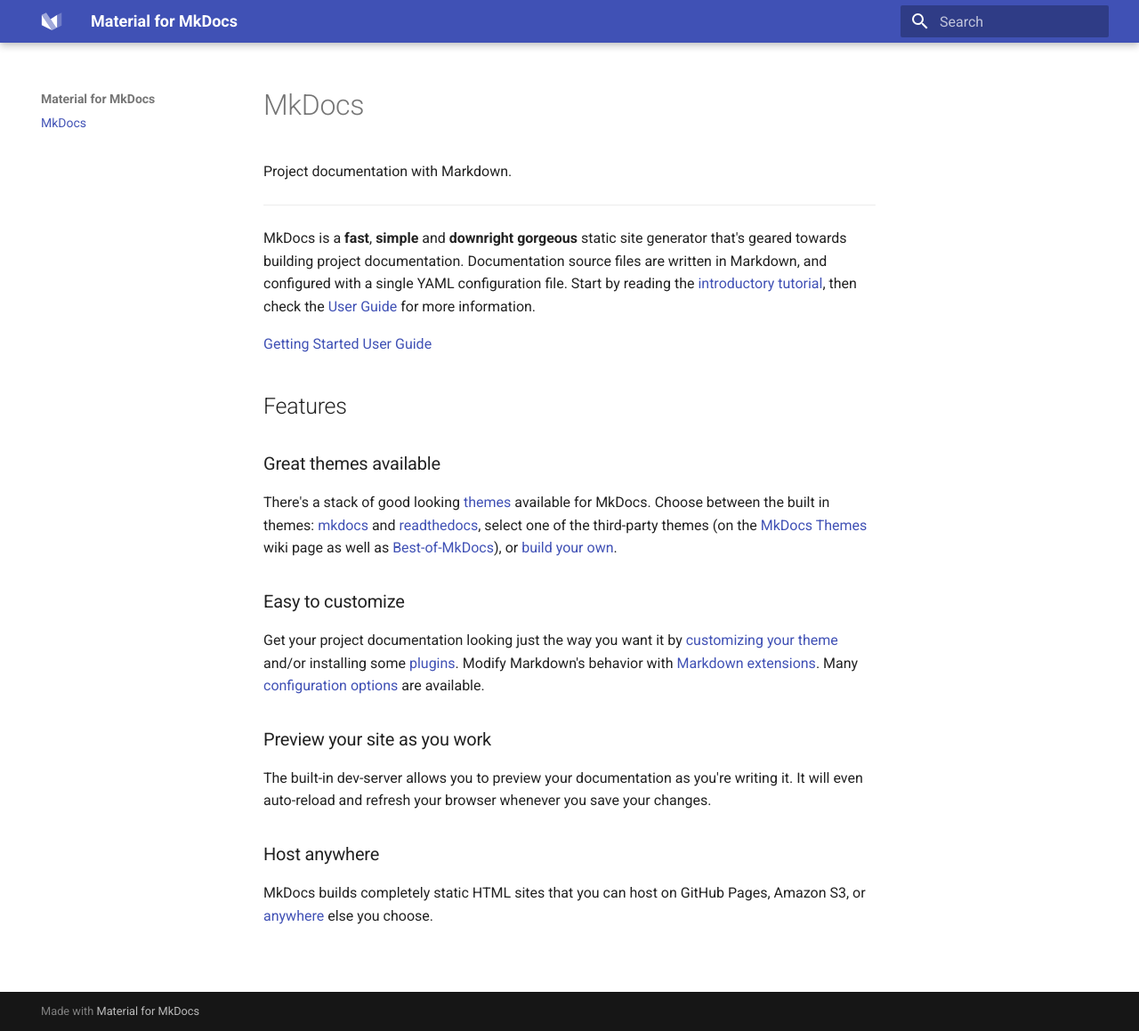
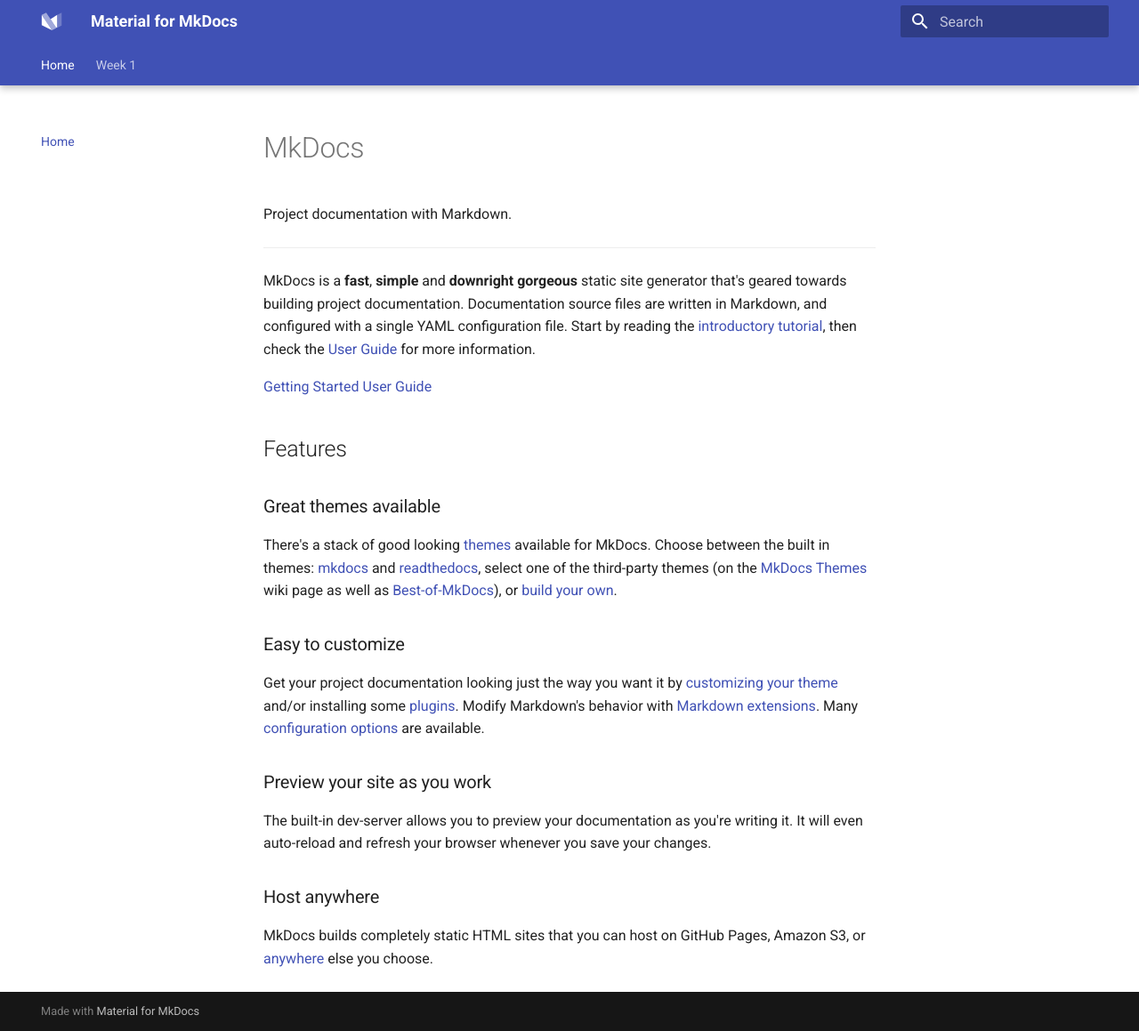
Before and after one commit to HilkeB/social-robot-design-portfolio, an MkDocs documentation site: the page built from docs/index.md, in a window 1280 px wide and 1159 px high. Shown: the whole window at 89% size. Built offline with MkDocs 1.6.1 and Material for MkDocs 9.7.7, drawn with Linux system fonts in a browser that asks for light colours.

Commit message:
Added skeleton for wk1

```diff
--- a/mkdocs.yml
+++ b/mkdocs.yml
@@ -19,8 +19,16 @@
     - content.action.view
     - content.tooltips
     - navigation.sections
+    - navigation.tabs
+    - navigation.tabs.sticky
   icon:
     logo: logo
 
 # Extensions
 markdown_extensions:
+
+nav:
+  - Home: index.md
+  - Week 1:
+    - Project: week1/project.md
+    - Reflection: week1/reflection.md
```
Also changed, not shown: docs/week1/project.md (added, +1 -0 lines), docs/week1/reflection.md (added, +1 -0 lines).
